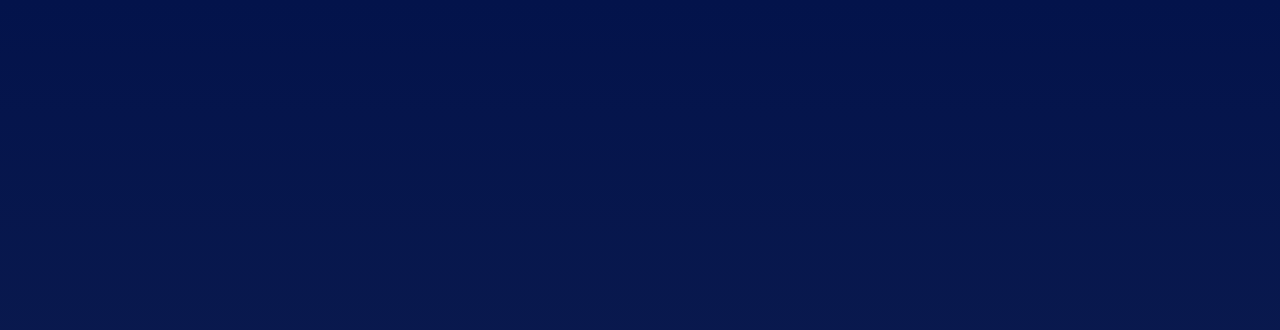
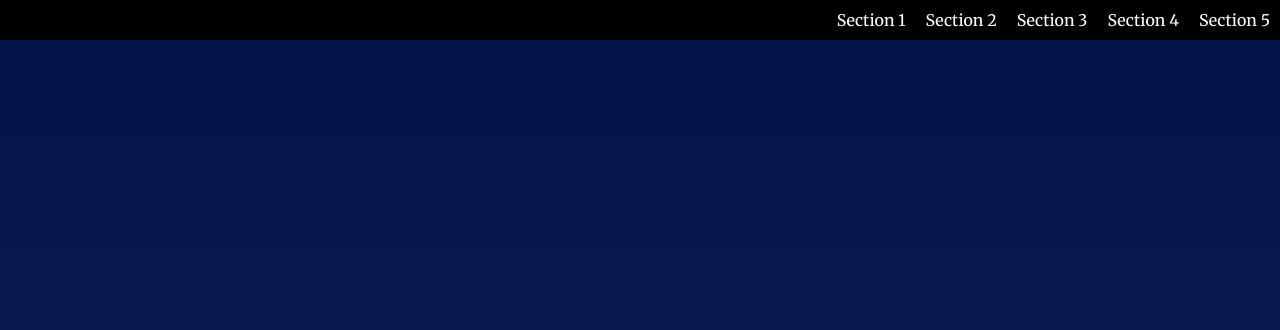
Before and after one commit to GuieMigi/Landing-Page, a plain HTML site: page index.html in a window 1280 px wide. Shown: the top 330 px of the page. Drawn offline with Linux system fonts and the light colour scheme.

Commit message:
feat: added navbar items in JS

```diff
--- a/index.html
+++ b/index.html
@@ -242,6 +242,7 @@
     </main>
     <footer class="page-footer">
     </footer>
+    <script src="js/script.js"></script>
 </body>
 </html>
 
--- a/js/script.js
+++ b/js/script.js
@@ -23,3 +23,23 @@
 // Scroll to section on link click
 
 // Set sections as active
+
+const pageSection = document.querySelectorAll("section");
+const navbar = document.getElementById("navbar-list");
+
+function generateNavbar() {
+    let fragment = document.createDocumentFragment();
+
+    for (let i = 1; i <= pageSection.length; i++){
+        const listItem = document.createElement("li");
+        listItem.innerHTML = `<a href="#section${[i]}" style="color: white; text-decoration: none;">Section ${[i]}</a>`;
+        fragment.appendChild(listItem);
+        listItem.style.cssText = "padding: 10px";
+    }
+
+    navbar.appendChild(fragment);
+    navbar.style.backgroundColor = "black";
+}
+
+// Populate the navigation bar
+generateNavbar();
```
